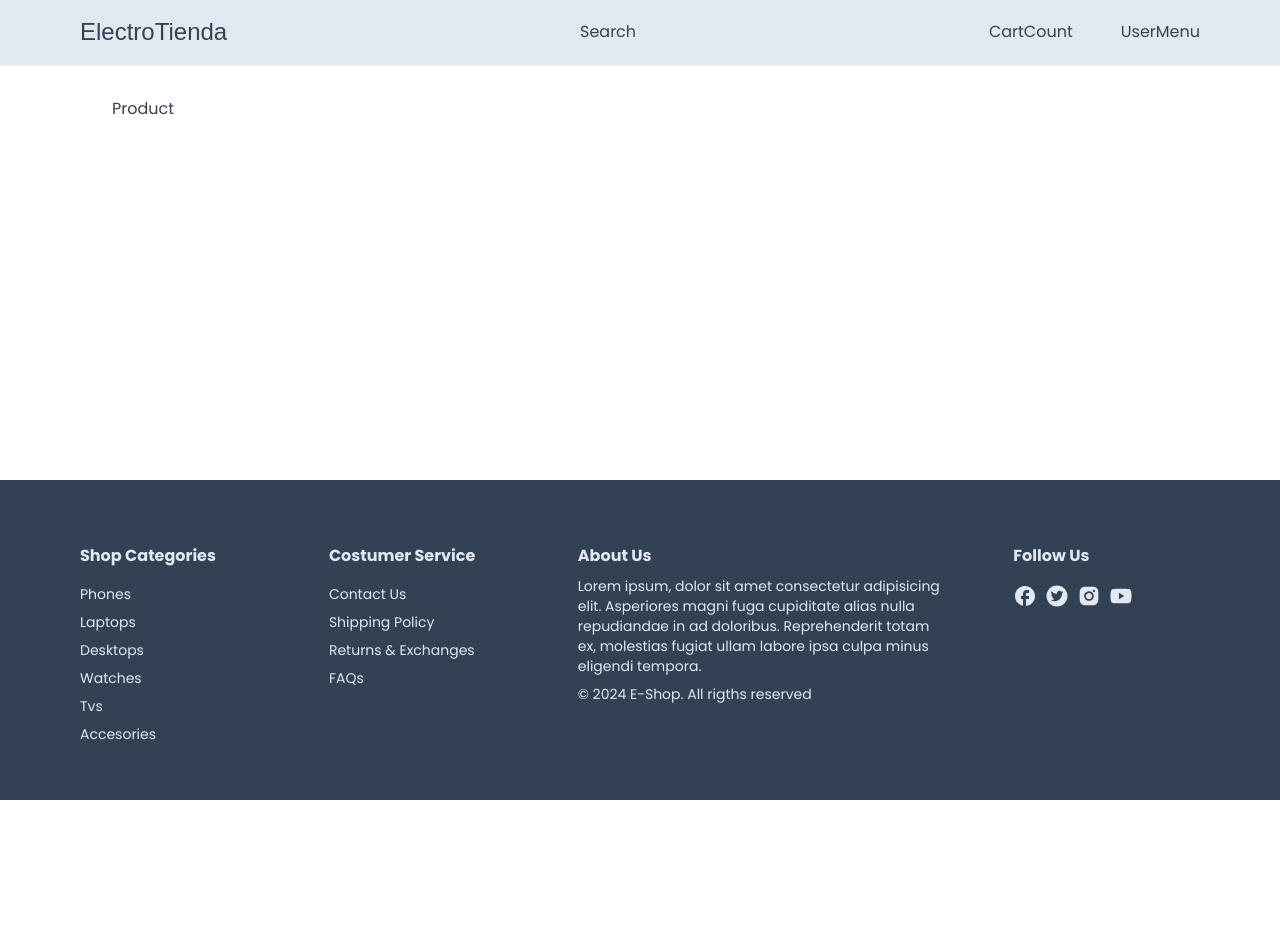
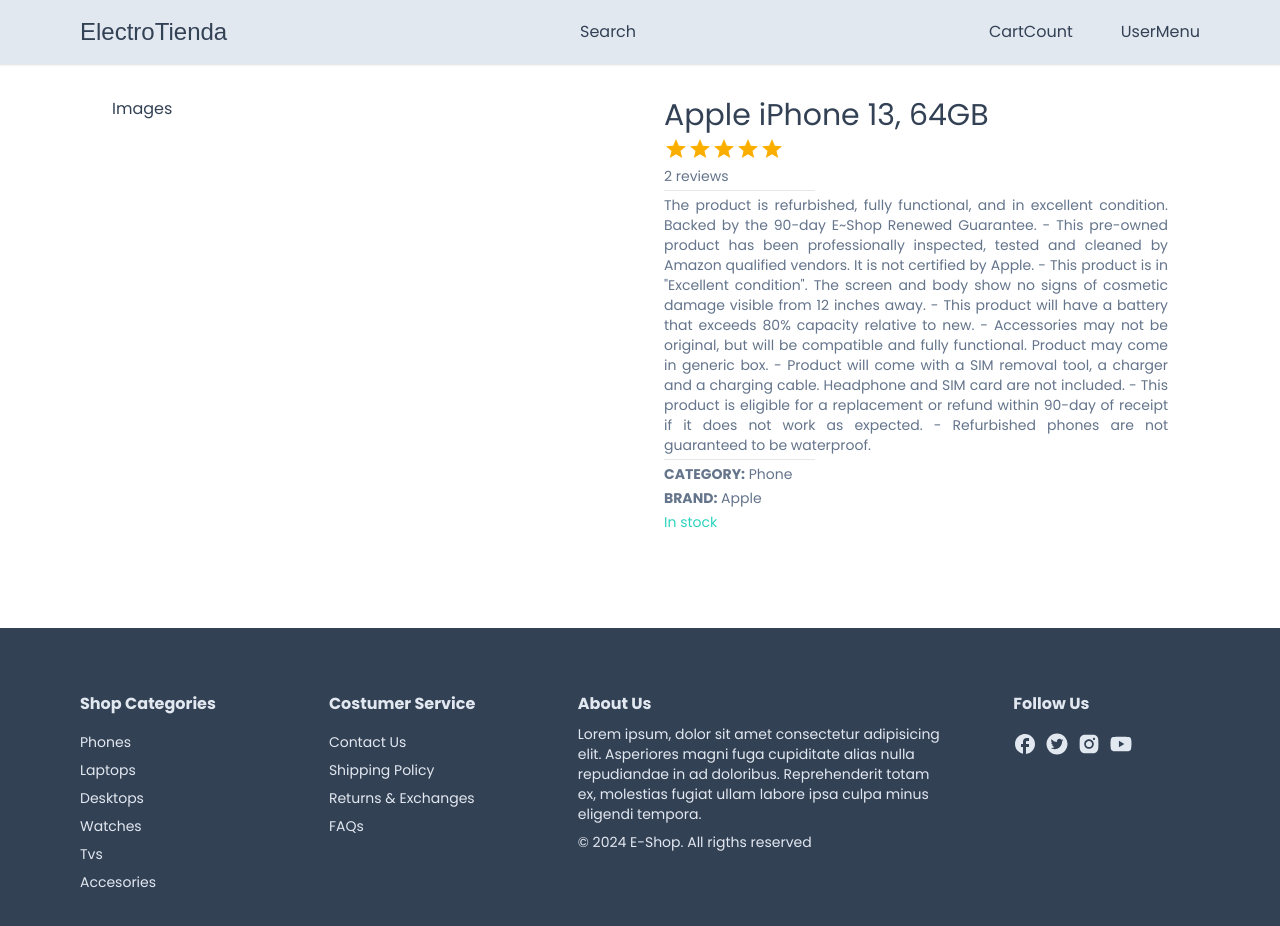
Before and after one commit to agt1984/Ecommerce, a Next.js app: page /product/1 in a window 1280 px wide. Shown: the top 926 px of the page. Before the commit the page ends 800 px from the top, so only its background shows below. Built offline with nearby package versions, Linux system fonts and the light colour scheme; a web font is replaced by a local one.

Commit message:
product detail page actualiced

```diff
--- a/app/product/[productId]/ProductDetails.tsx
+++ b/app/product/[productId]/ProductDetails.tsx
@@ -1,11 +1,48 @@
 'use client';
+
+import { Rating } from "@mui/material";
 
 interface ProductDetailsProps{
     product: any
 }
 
+//mira como se hace un componente de facil
+const Horizontal = () => {
+    return <hr className="w-[30%] my-2]"/>
+}
+
+
 const ProductDetails:React.FC<ProductDetailsProps> = ({ product }) => {
-    return ( <div>Product</div> );
+
+const productRating =
+  product.reviews.reduce((acc: number, item: any) => item.rating + acc, 0) /
+  product.reviews.length;
+
+    return (
+      <div className="grid grid-cols-1 md:grid-cols-2 gap-12">
+        <div>Images</div>
+        <div className="flex flex-col gap-1 text-slate-500 text-sm">
+          <h2 className="text-3xl font-medium text-slate-700">
+            {product.name}
+          </h2>
+          <div>
+            <Rating value={productRating} readOnly />
+            <div>{product.reviews.length} reviews</div>
+          </div>
+          <Horizontal />
+          <div className="text-justify">{product.description}</div>
+          <Horizontal />
+          <div>
+            <span className="font-semibold">CATEGORY:</span> {product.category}
+          </div>
+          <div>
+            <span className="font-semibold">BRAND:</span> {product.brand}
+          </div>
+          <div className={product.isStock ? "text-rose-400" : "text-teal-400"}>{product.inStock ? "In stock" : "Out of stock"}
+          </div>
+        </div>
+      </div>
+    );
 }
 
 export default ProductDetails;
```
